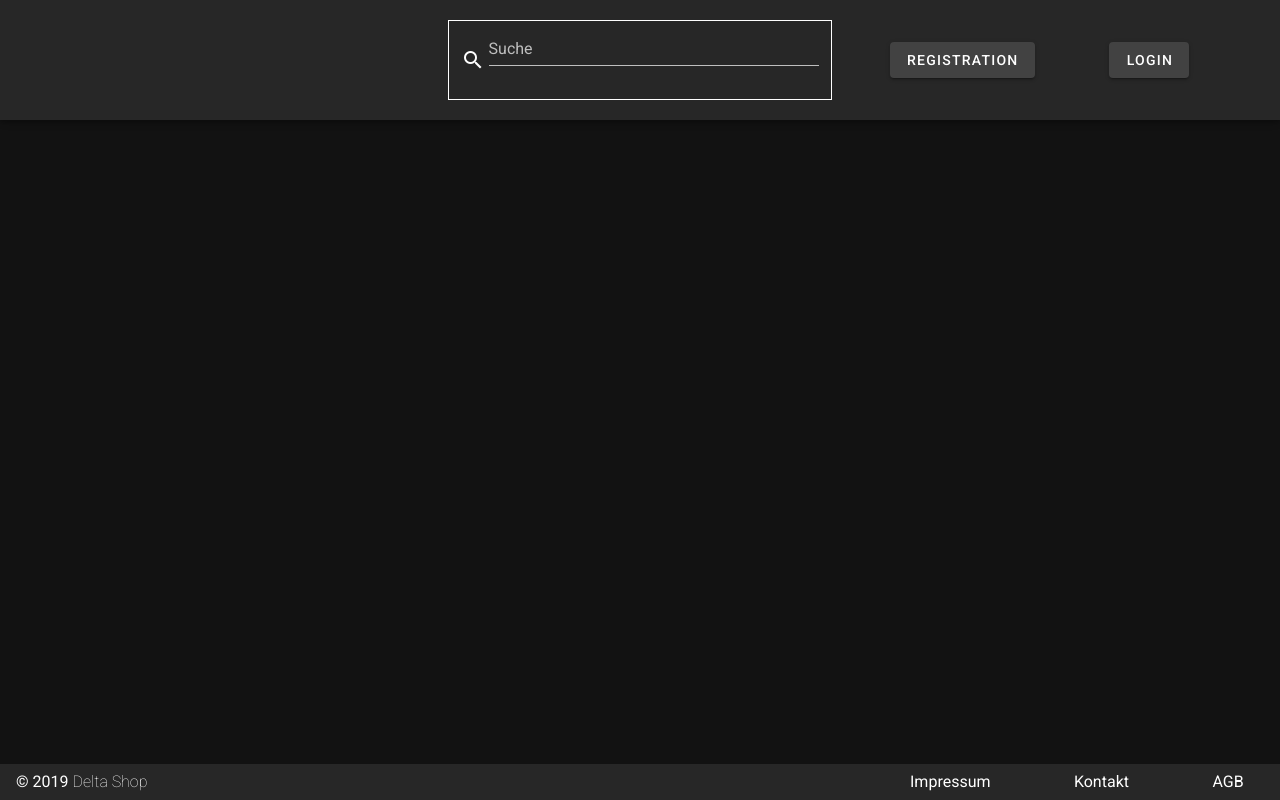
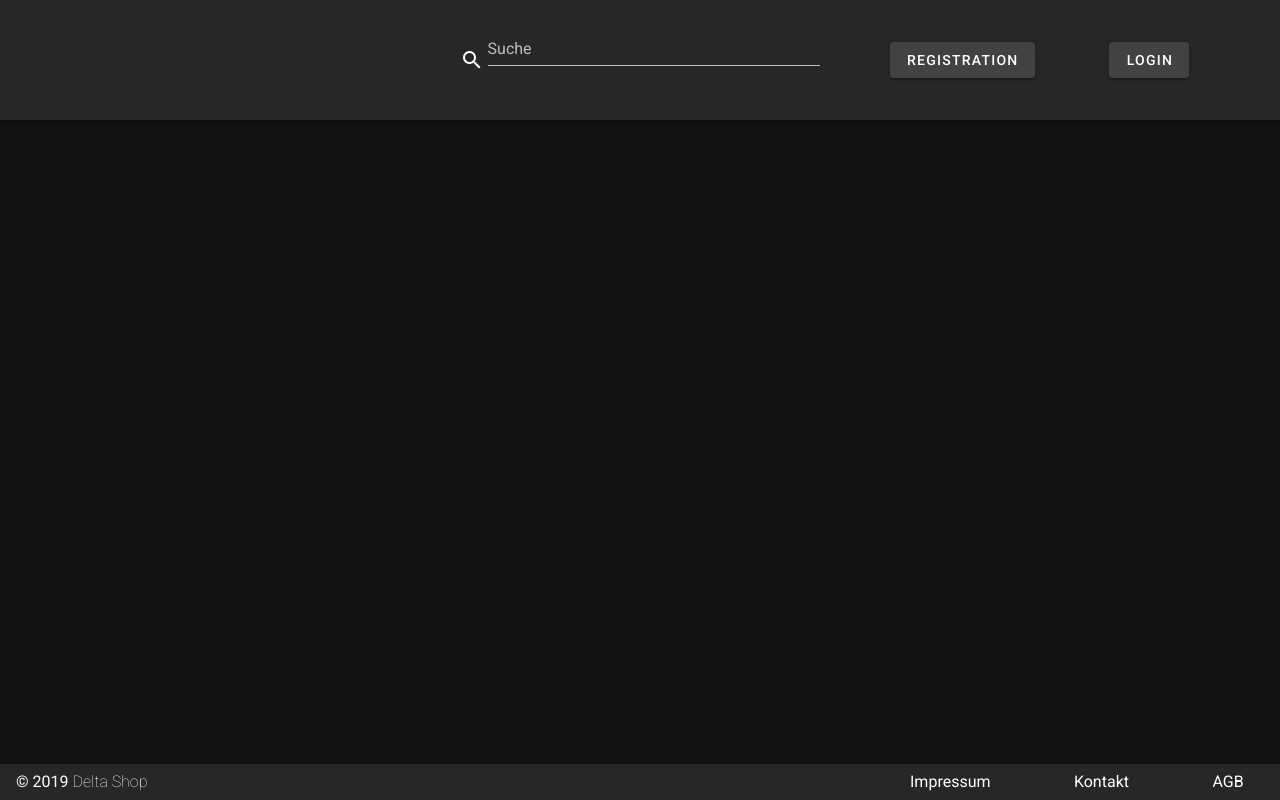
Before and after one commit to hfu-gis/Delta, a Vue app: page /Categorys in a window 1280 px wide. Built offline with nearby package versions, Linux system fonts and the light colour scheme.

Commit message:
Border vom Suchfeld entfernt

```diff
--- a/src/App.vue
+++ b/src/App.vue
@@ -168,7 +168,6 @@ export default {
   width: 30%;
   align-self: center;
   margin-right: 5%;
-  border: white solid 1px;
   position: fixed;
   left: 35%;
   display: flex;
```
